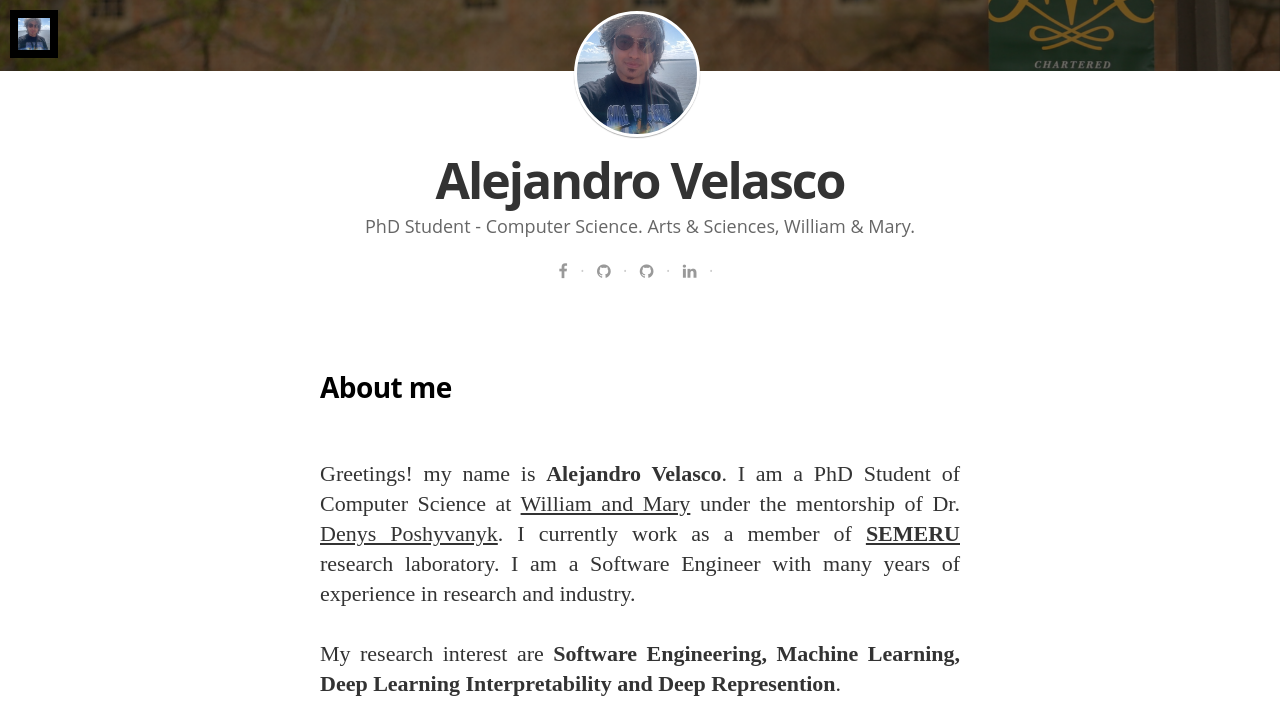
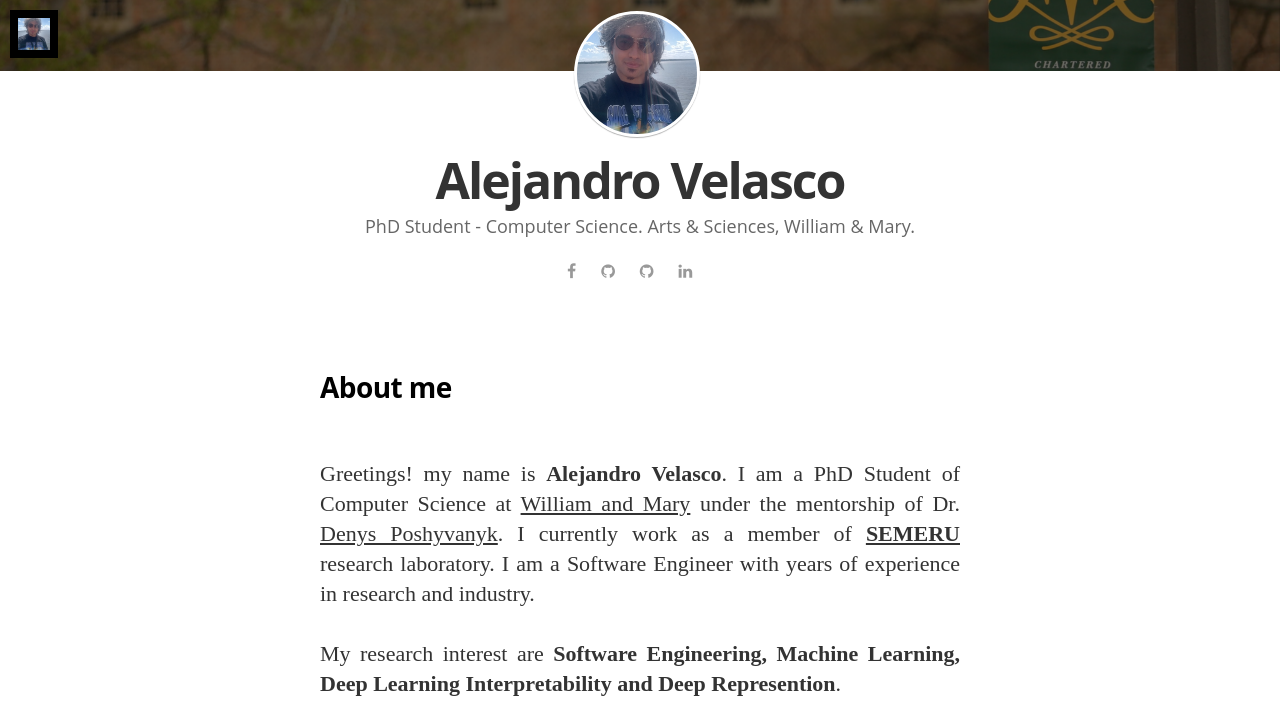
Before and after one commit to svelascodimate/svelascodimate.github.io, a Jekyll site: the page built from index.html, in a window 1280 px wide and 900 px high, scrolled down 379 px, cut to the strip 0-725 px from the top of the window. Built offline with Jekyll 4.4.1, drawn with Linux system fonts in a browser that asks for light colours; nearby versions of some CDN libraries; some web fonts are replaced; the list of posts is cut into pages by our own code.

Commit message:
fixed favicon and social buttons layout

```diff
--- a/_includes/head.html
+++ b/_includes/head.html
@@ -37,7 +37,7 @@
   {% if page.date %}<meta property="article:published_time" content="{{ page.date | date_to_xmlschema }}">{% endif %}
 
   <link rel="canonical" href="{{ page.url | replace:'index.html','' | prepend: site.baseurl | prepend: site.url }}"/>
-  <link rel="shortcut icon" href="{{ "/assets/images/favicon.png" | prepend: site.baseurl }}" type="image/png"/>
+  <link rel="shortcut icon" href="{{ "/assets/images/favicon.ico" | prepend: site.baseurl }}" type="image/png"/>
   <link rel="stylesheet" href="//brick.a.ssl.fastly.net/Linux+Libertine:400,400i,700,700i/Open+Sans:400,400i,700,700i">
   <link href="//maxcdn.bootstrapcdn.com/font-awesome/4.2.0/css/font-awesome.min.css" rel="stylesheet">
 
--- a/index.html
+++ b/index.html
@@ -20,7 +20,7 @@ layout: default
             <a class="icon-{{ social.icon }}" href="{{ social.url }}" {% if social.desc %} title="{{ social.desc }}"{% endif %}">
               <i class="fa fa-{{ social.icon }}"></i>
             </a>
-            &nbsp;&nbsp;·&nbsp;&nbsp;
+            &nbsp;&nbsp;&nbsp;&nbsp;
         {% endif %}
       {% endfor %}
     </div>
```
Also changed, not shown: _posts/2022-08-14-about.md (+1 -1 lines), assets/images/favicon.png (added), 5 other files.
